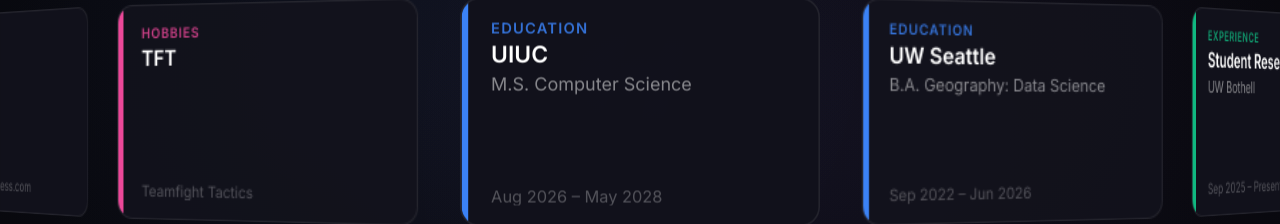
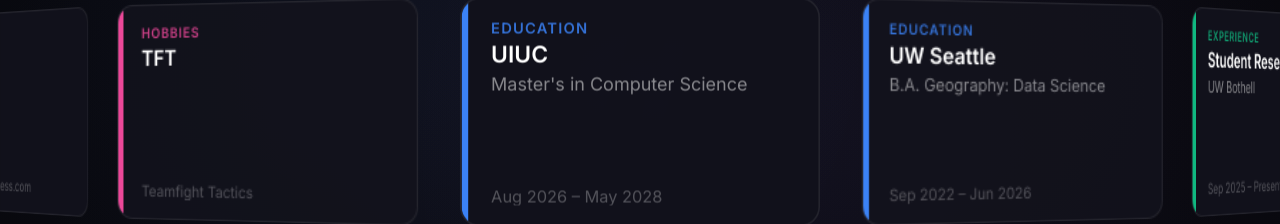
Before and after one commit to eugene-cheung/my-website, a React (Vite) app: page / in a window 1280 px wide. Shown: the part 323-547 px from the top of the page. Built offline with nearby package versions, Linux system fonts and the light colour scheme.

Commit message:
updated education again

```diff
--- a/src/data/resumeData.js
+++ b/src/data/resumeData.js
@@ -14,13 +14,13 @@
     id: 'edu-uiuc',
     category: 'education',
     title: 'UIUC',
-    subtitle: 'M.S. Computer Science',
+    subtitle: "Master's in Computer Science",
     preview: 'Aug 2026 – May 2028',
     width: 280,
     height: 160,
     expanded: {
       heading: 'University of Illinois Urbana-Champaign',
-      subheading: 'Master of Science in Computer Science',
+      subheading: "Master's in Computer Science",
       meta: 'Urbana-Champaign, IL  ·  Aug. 2026 – May 2028',
     },
   },
```
